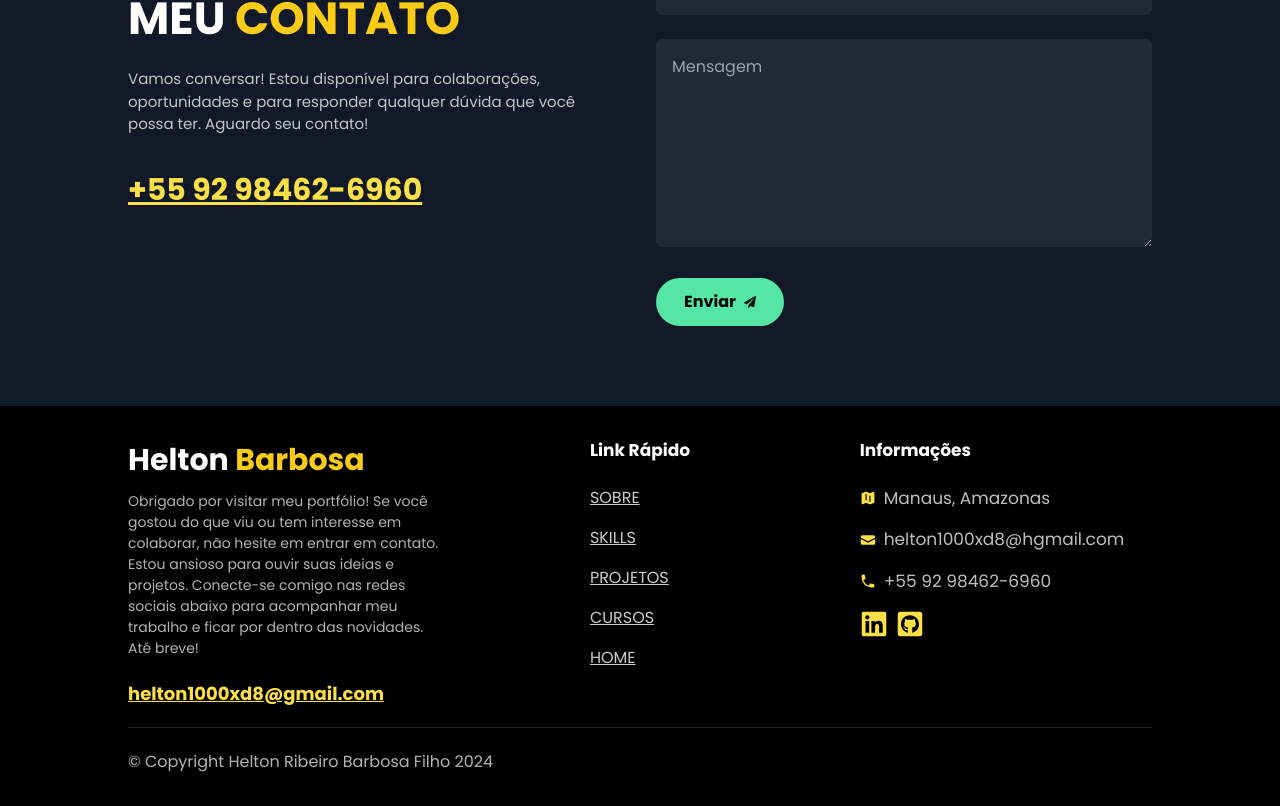
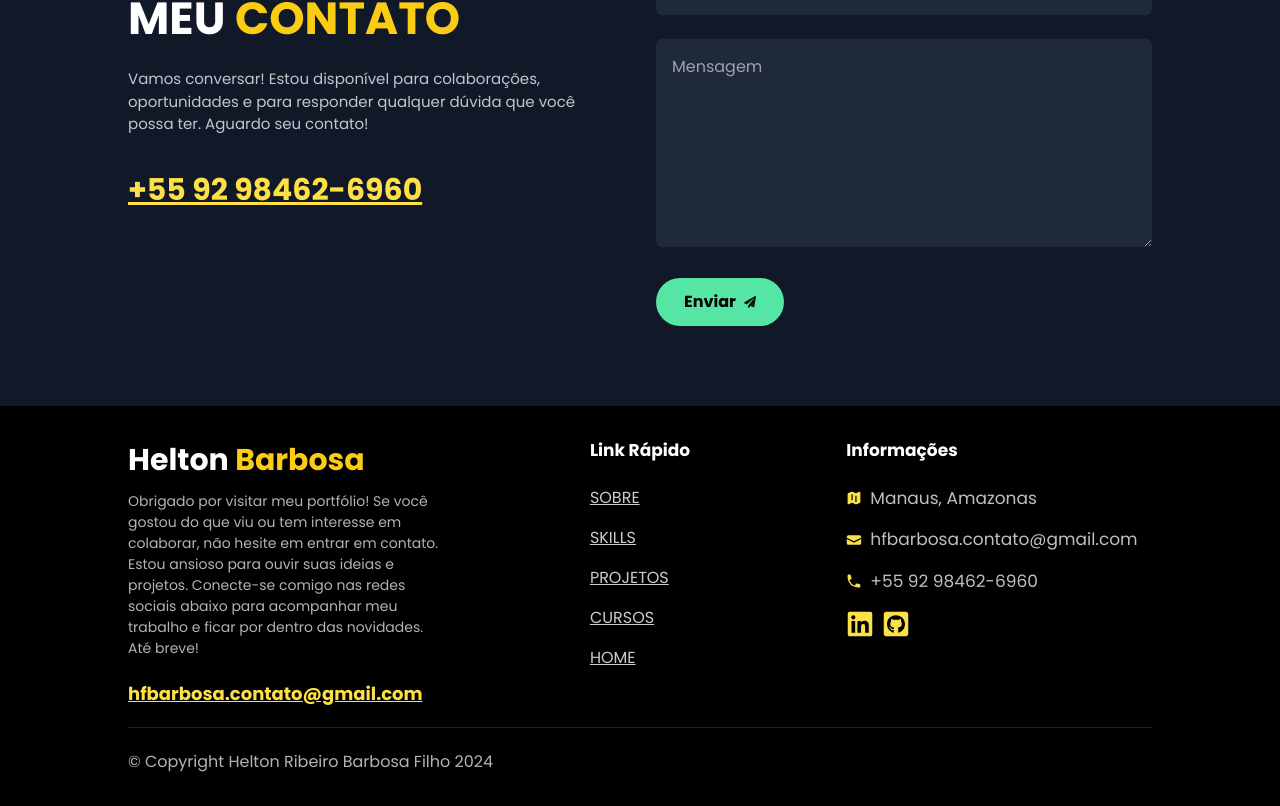
Before and after one commit to Helton1000/port, a Next.js app: page / in a window 1280 px wide. Shown: the part 6605-7411 px from the top of the page. Built offline with nearby package versions, Linux system fonts and the light colour scheme.

Commit message:
fix: add new email and curriculo

```diff
--- a/app/components/Footer.tsx
+++ b/app/components/Footer.tsx
@@ -23,7 +23,7 @@ const Footer = () => {
           </p>
 
           <p className="mt-[1.3rem] font-semibold text-yellow-300 underline">
-            helton1000xd8@gmail.com
+            hfbarbosa.contato@gmail.com
           </p>
         </div>
         <div className="md:mx-auto">
@@ -74,7 +74,7 @@ const Footer = () => {
           <div className="mt-[1rem] flex items-center space-x-2">
             <EnvelopeIcon className="h-[1rem] w-[1rem] text-yellow-300" />
             <p className="text-[17px] font-normal text-white opacity-75">
-              helton1000xd8@hgmail.com
+              hfbarbosa.contato@gmail.com
             </p>
           </div>
           <div className="mt-[1rem] flex items-center space-x-2">
```
Also changed, not shown: 1 other file (tests, documents, lock files or other folders).
